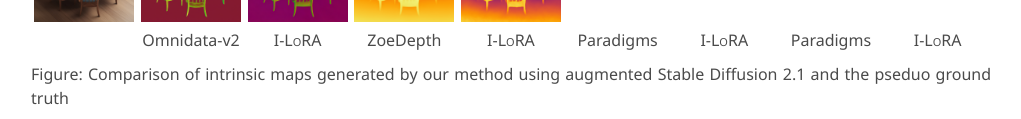
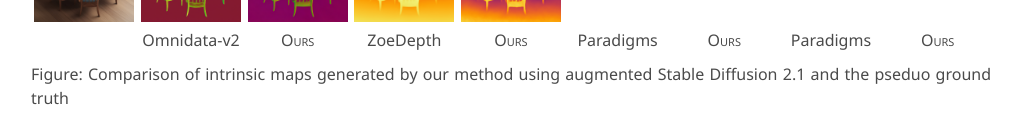
Before and after one commit to intrinsic-lora/intrinsic-lora.github.io, a plain HTML site: page index.html in a window 1280 px wide. Shown: the part 2871-2990 px from the top of the page, without its empty margins (129-1150 px from the left). Drawn offline with nearby package versions, Linux system fonts and the light colour scheme; some icons are missing; a web font is replaced by a local one.

Commit message:
Changed some details

```diff
--- a/index.html
+++ b/index.html
@@ -446,13 +446,13 @@
   <tr>
   <td> </td>
   <td>Omnidata-v2</td>
-  <td><span class="dnerf">I-LoRA</span></td>
+  <td><span class="dnerf">Ours</span></td>
   <td>ZoeDepth</td>
-  <td><span class="dnerf">I-LoRA</span></td>
+  <td><span class="dnerf">Ours</span></td>
   <td>Paradigms</td>
-  <td><span class="dnerf">I-LoRA</span></td>
+  <td><span class="dnerf">Ours</span></td>
   <td>Paradigms</td>
-  <td><span class="dnerf">I-LoRA</span></td>
+  <td><span class="dnerf">Ours</span></td>
 </tr>
 </table>
 <div class="caption">
@@ -471,7 +471,7 @@
       author={Du, Xiaodan and Kolkin, Nicholas and Shakhnarovich, Greg and Bhattad, Anand},
       journal={arXiv preprint arXiv:2311.17137},
       year={2023}
-    }</code></pre>
+}</code></pre>
   </div>
 </section>
 
```
